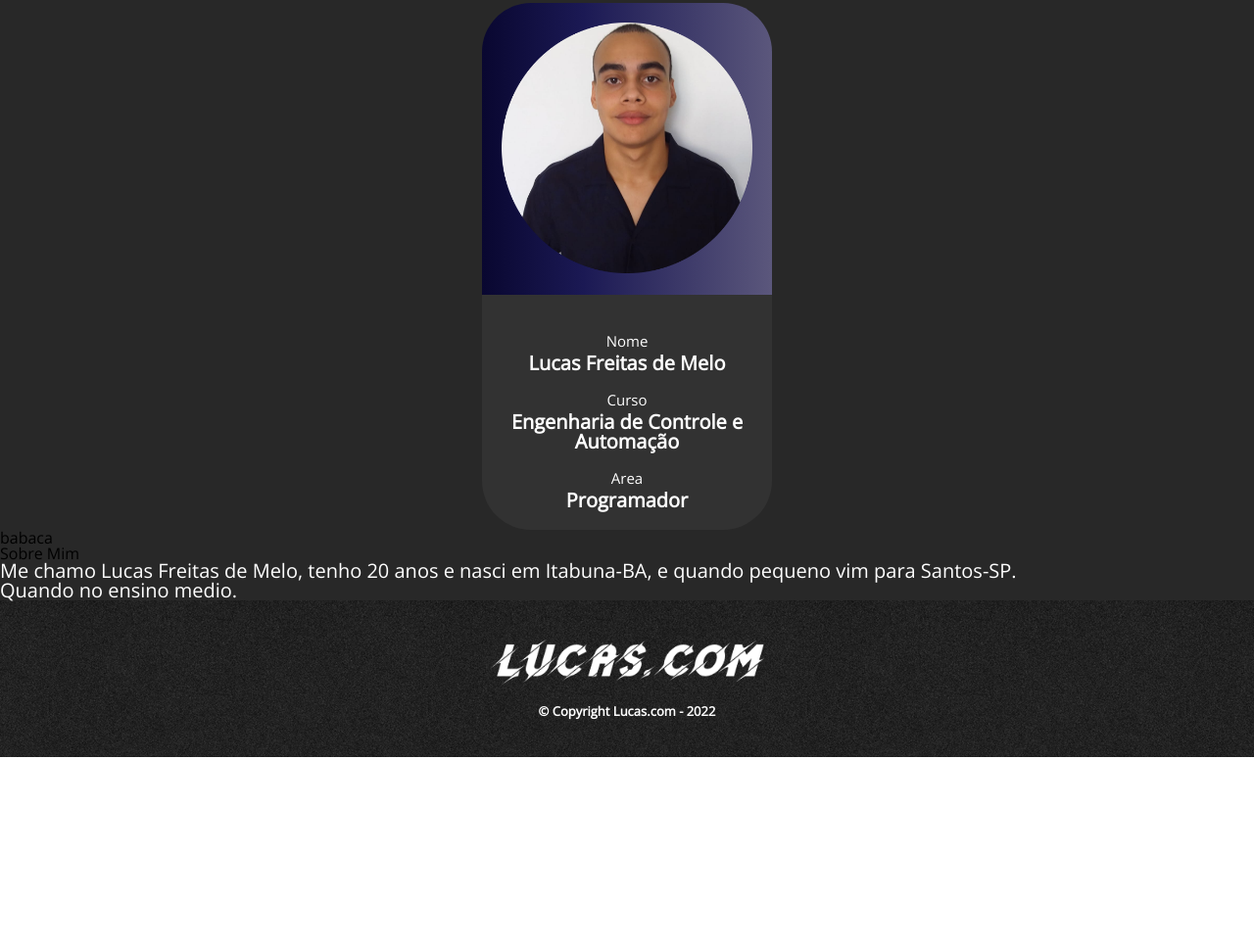
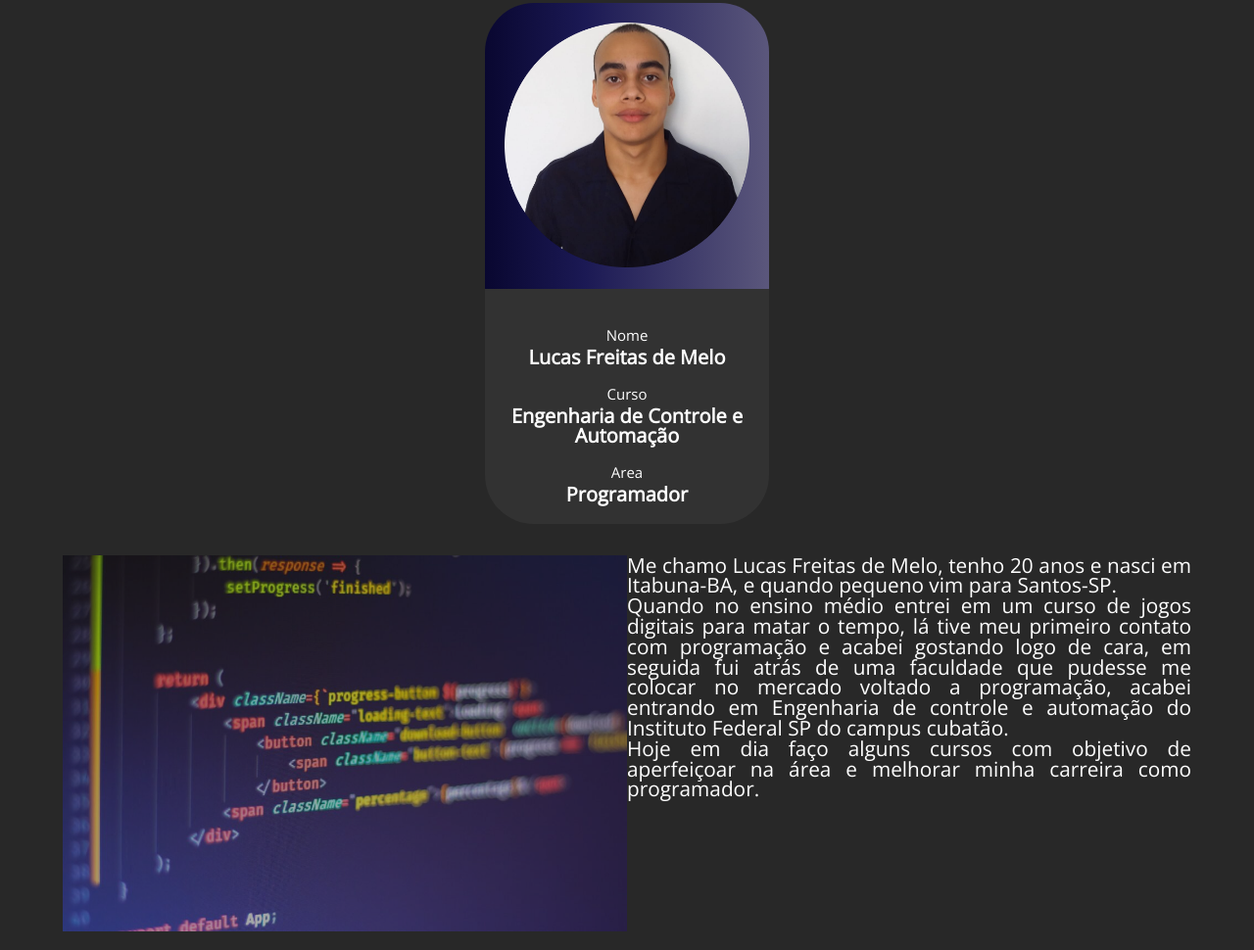
Before and after one commit to Sh4d0wnRB/pagina-portfolio, a plain HTML site: page main_page/index.html in a window 1280 px wide. Shown: the part 110-1080 px from the top of the page at 98% size. Before the commit the page ends 883 px from the top, so only its background shows below. Drawn offline with nearby package versions, Linux system fonts and the light colour scheme.

Commit message:
Adicionamento da imagem

```diff
--- a/main_page/css/style.css
+++ b/main_page/css/style.css
@@ -33,6 +33,7 @@ header{
 main{
     background: rgb(40, 40, 40);
     padding-top: 2%;
+    padding-bottom: 2%;
 }
 
 ul{
@@ -58,7 +59,7 @@ nav {
 }
 
 .perfil{
-    width: 20vw;
+    width: 250px;
     margin: auto;
     padding: 20px;
     background: rgb(9,7,48);
@@ -75,7 +76,7 @@ nav {
 }
 
 .perfil-paragraph{
-    width: 20vw;
+    width: 250px;
     padding: 20px;
     background: rgb(50, 50, 50);
     margin: 0 auto;
@@ -97,13 +98,35 @@ nav {
 
 .about-me{
     color: #fefefe;
-    font-size: 20px;
+    font-size: 1.3em;
+    text-align: justify;
+}
+
+.image-me{
+    width: 50%;
+    float: left;
+    height: 100%;
+    opacity: 0.6;
+    background: #fefefe;
+}
+
+.about{
+    width: 90vw;
+    margin: 2em auto auto auto;
+    height: 30vw;
+}
+
+#div-p1{
+    width: 50%;
+    margin-left: 50%;
+    height: 100%;
 }
 
 footer {
     background: url("../images/bg.png");
     text-align: center;
     padding: 40px 0;
+    display: block;
 }
 
 .copyright {
--- a/main_page/index.html
+++ b/main_page/index.html
@@ -7,6 +7,7 @@
     <link rel="icon" href="images/icons8-page-icon.png">
     <link rel="stylesheet" href="css/reset.css">
     <link href="https://fonts.googleapis.com/css2?family=Open+Sans&display=swap" rel="stylesheet">
+    <link href="https://fonts.googleapis.com/css2?family=Source+Sans+Pro&display=swap" rel="stylesheet">
     <link rel="stylesheet" href="css/style.css">
     <title>Home - Lucas.com</title>
 </head>
@@ -46,13 +47,11 @@
         </div>
 
         <section class="about">
-            <div class="image-about">
-                babaca
-            </div>
-            <div class="about">
-                <p class="about-title">Sobre Mim</p>
+            <img src="images/programacao.jpg" alt="Programacao" class="image-me">
+            <div id="div-p1">
                 <p class="about-me">Me chamo Lucas Freitas de Melo, tenho 20 anos e nasci em Itabuna-BA, e quando pequeno vim para Santos-SP.</p>
-                <p class="about-me">Quando no ensino medio.</p>
+                <p class="about-me">Quando no ensino médio entrei em um curso de jogos digitais para matar o tempo, lá tive meu primeiro contato com programação e acabei gostando logo de cara, em seguida fui atrás de uma faculdade que pudesse me colocar no mercado voltado a programação, acabei entrando em Engenharia de controle e automação do Instituto Federal SP do campus cubatão.</p>
+                <p class="about-me">Hoje em dia faço alguns cursos com objetivo de aperfeiçoar na área e melhorar minha carreira como programador.</p>
             </div>
         </section>
     </main>
```
Also changed, not shown: main_page/images/programacao.jpg (added).
